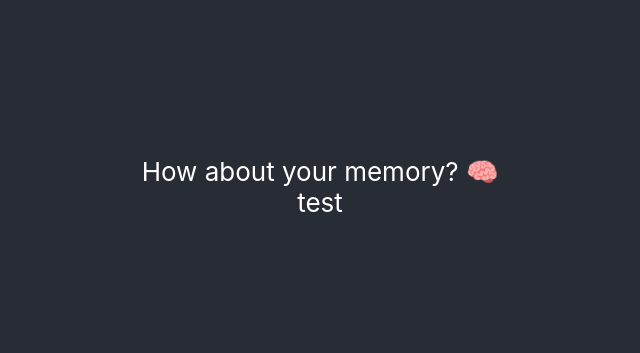
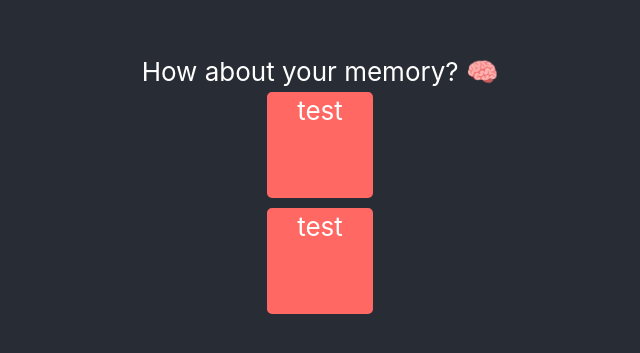
Before and after one commit to 6210110322/3SA03, a React (Create React App) app: page / in a window 1280 px wide. Shown: the part 213-566 px from the top of the page, without its empty margins (320-960 px from the left). Built offline with nearby package versions, Linux system fonts and the light colour scheme.

Commit message:
part 7 create card

```diff
--- a/src/Board.js
+++ b/src/Board.js
@@ -1,8 +1,12 @@
 import React from 'react';
+import Card from './Card.js';
 
 function Board(){
     return(
-        <div>test</div>
+        <>
+        <Card />
+        <Card />
+        </>
     )
 }
 
--- /dev/null
+++ b/src/Card.css
@@ -0,0 +1,9 @@
+.Card{
+    border: #FF6863;
+    border-style: solid;
+    background-color: #FF6863;
+    height: 100px;
+    width: 100px;
+    border-radius: 5px;
+    margin: 5px;
+}
--- /dev/null
+++ b/src/Card.js
@@ -0,0 +1,35 @@
+import React from 'react';
+import './Card.css';
+
+class Card extends React.Component{
+    constructor(props){
+        super(props);
+        this.state = {
+            faceUp: false,
+        };
+    }
+
+    flip(){
+        console.log(`Flipping from ${this.state.faceUp}`);
+        this.setState({ faceUp: !this.state.faceUp })
+        console.log(`Flipped to ${this.state.faceUp}`);
+    }
+
+    render(){
+        let content;
+
+        if(this.state.faceUp){
+            content = '🍕'
+        }else{
+            content = 'test'
+        }
+
+        return(
+            <div className="Card" onClick={this.flip.bind(this)}>
+                {content}
+            </div>
+        )
+    }
+}
+
+export default Card;
```
